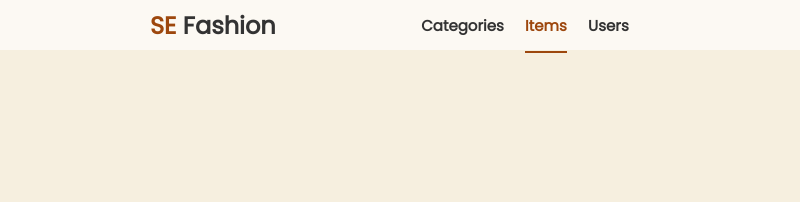
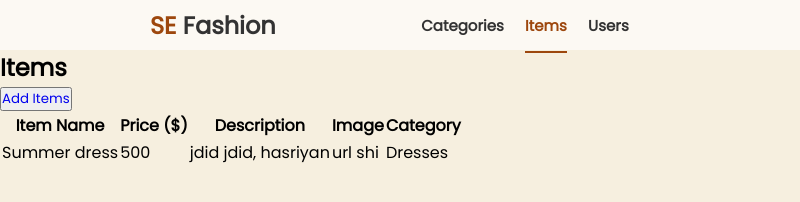
Before and after one commit to stephanelle-rachwan/ecommerce-project-FE, an Electron app: page src/pages/items.html in a window 800 px wide. Drawn offline with Linux system fonts and the light colour scheme.

Commit message:
creating the items tables in HTML | Electron

```diff
--- a/src/pages/items.html
+++ b/src/pages/items.html
@@ -19,5 +19,35 @@
     </ul>
 </nav>
 
+<section>
+  <div>
+    <h2>Items</h2>
+    <button><a href="#">Add Items</a></button>
+  </div>
+
+  <div>
+    <table>
+      <thead>
+        <tr>
+          <th>Item Name</th>
+          <th>Price ($)</th>
+          <th>Description</th>
+          <th>Image</th>
+          <th>Category</th>
+        </tr>
+      </thead>
+      <tbody>
+        <tr>
+          <td>Summer dress</td>
+          <td>500</td>
+          <td>jdid jdid, hasriyan</td>
+          <td>url shi</td>
+          <td>Dresses</td>
+        </tr>
+      </tbody>
+    </table>
+  </div>
+</section>
+
 </body>
 </html>
```
